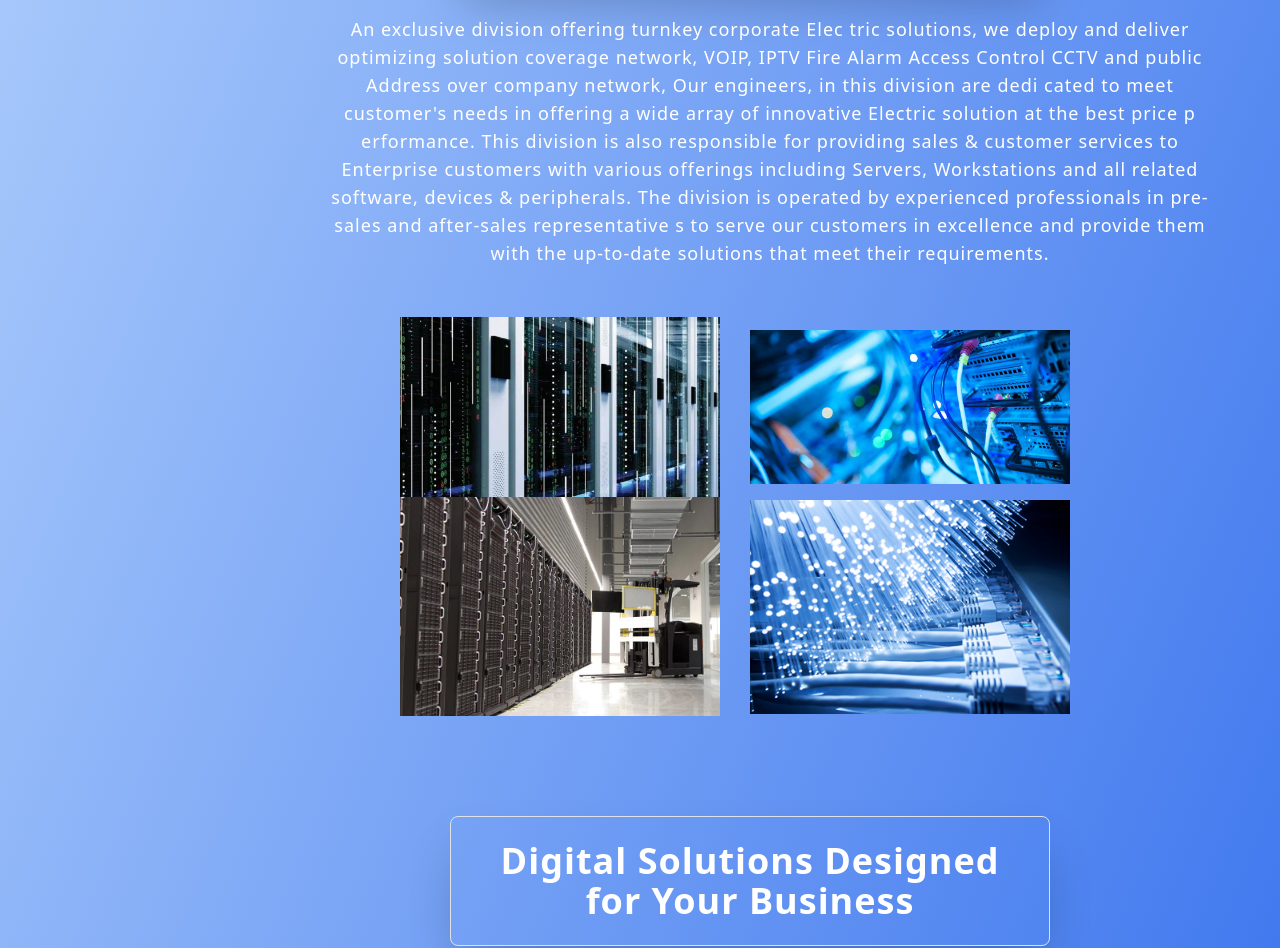
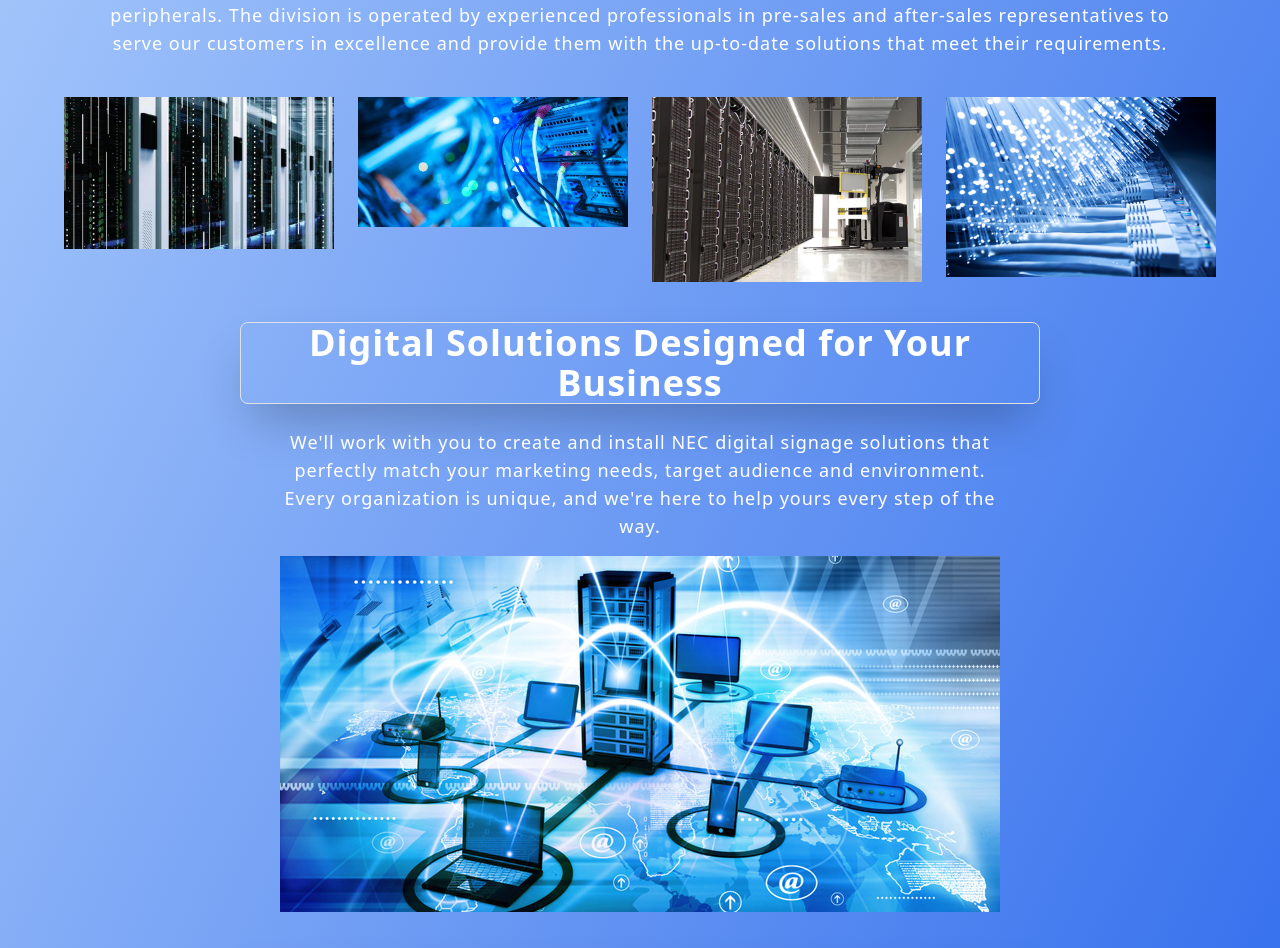
Before and after one commit to fatimasherif/dtecfinal, a React (Create React App) app: page / in a window 1280 px wide. Shown: the part 1085-2033 px from the top of the page. Built offline with nearby package versions, Linux system fonts and the light colour scheme.

Commit message:
fixed bugs

```diff
--- a/src/App.css
+++ b/src/App.css
@@ -1,6 +1,41 @@
 @tailwind base;
 @tailwind components;
 @tailwind utilities;
+html,
+body {
+  margin: 0;
+  padding: 0;
+  width: 100%;
+  height: 100%;
+}
+
+.container {
+  display: flex;
+  flex-direction: column;
+  justify-content: center;
+  align-items: center;
+  width: 100%;
+  height: 100%;
+}
+
+.content {
+  width: 100%;
+  max-width: 600px;
+  height: 100%;
+  max-height: 800px;
+  display: flex;
+  flex-direction: column;
+  justify-content: center;
+  align-items: center;
+  text-align: center;
+  padding: 20px;
+}
+
+@media only screen and (max-width: 600px) {
+  .content {
+    padding: 10px;
+  }
+}
 
 .App {
   text-align: center;
--- a/src/pages/Home/FirstSlider.js
+++ b/src/pages/Home/FirstSlider.js
@@ -12,6 +12,23 @@
 import dd from "../../assests/dd.jpg";
 
 const FirstSlider = () => {
+  const responsive = {
+    desktop: {
+      breakpoint: { max: 3000, min: 1024 },
+      items: 3,
+      slidesToSlide: 3, // optional, default to 1.
+    },
+    tablet: {
+      breakpoint: { max: 1024, min: 800 },
+      items: 2,
+      slidesToSlide: 2, // optional, default to 1.
+    },
+    mobile: {
+      breakpoint: { max: 800, min: 0 },
+      items: 1,
+      slidesToSlide: 1, // optional, default to 1.
+    },
+  };
   const [show, setShow] = useState(false);
 
   useEffect(() => {
@@ -28,7 +45,7 @@
   };
 
   return (
-    <div>
+    <div responsive={responsive}>
       <Layout>
         <section>
           <div
@@ -77,7 +94,7 @@
                 <img
                   alt="tt"
                   src={cctv2}
-                  className="shadow-2xl drop-shadow-xl w-full  p-6 rounded-lg  gap-2 transition duration-500 ease-in-out transform hover:scale-105 hover:blur-xs"
+                  className="shadow-2xl drop-shadow-xl w-full   p-6 rounded-lg  gap-2 transition duration-500 ease-in-out transform hover:scale-105 hover:blur-xs"
                 />
                 <h2 className="enwan mt-2">
                   Security Solutions, CCTV & Access Systems
--- a/src/pages/Home/SecondPage.js
+++ b/src/pages/Home/SecondPage.js
@@ -6,8 +6,24 @@
 import "../../styles/SecondPage.css";
 
 const SecondPage = () => {
+  const responsive = {
+    desktop: {
+      breakpoint: { max: 3000, min: 1024 },
+      items: 3,
+      slidesToSlide: 3, // optional, default to 1.
+    },
+    tablet: {
+      breakpoint: { max: 1024, min: 800 },
+      items: 2,
+      slidesToSlide: 2, // optional, default to 1.
+    },
+    mobile: {
+      breakpoint: { max: 800, min: 0 },
+      items: 1,
+      slidesToSlide: 1, // optional, default to 1.
+    },
+  };
   useEffect(() => {
-
     const elements = document.querySelectorAll(".animate");
     const windowHeight = window.innerHeight;
 
@@ -29,33 +45,33 @@
   }, []);
 
   return (
-    <div className=" items-center">
-      <p className=" items-center text-white text-4xl mt-[100px] mb-[30px] w-[600px] ml-[450px] p-6 font-semibold border  border-r-amber-300  shadow-2xl rounded-lg animate">
+    <div className="items-center">
+      <p className="text-white text-4xl mt-10 mb-6 px-6 font-semibold border border-r-amber-300 shadow-2xl rounded-lg animate">
         Infrastructure and Solutions Division
       </p>
       <div>
-        <p className="text-white w-[900px] items-center ml-[320px] text-ellipsis   text-lg animate">
-          An exclusive division offering turnkey corporate Elec tric solutions,
+        <p className="text-white max-w-[90%] mx-auto text-ellipsis text-lg px-6 animate">
+          An exclusive division offering turnkey corporate Electric solutions,
           we deploy and deliver optimizing solution coverage network, VOIP, IPTV
           Fire Alarm Access Control CCTV and public Address over company
-          network, Our engineers, in this division are dedi cated to meet
+          network, Our engineers, in this division are dedicated to meet
           customer's needs in offering a wide array of innovative Electric
-          solution at the best price p erformance. This division is also
+          solution at the best price performance. This division is also
           responsible for providing sales & customer services to Enterprise
           customers with various offerings including Servers, Workstations and
           all related software, devices & peripherals. The division is operated
           by experienced professionals in pre-sales and after-sales
-          representative s to serve our customers in excellence and provide them
+          representatives to serve our customers in excellence and provide them
           with the up-to-date solutions that meet their requirements.
         </p>
       </div>
 
-      <div className="images-container  grid grid-cols-2  items-center w-[700px] ml-[400px] mb-[50px] mt-[50px] ">
-        <img src={rackrack} className="h-auto max-w-xs animate" alt="Ll" />
+      <div className="images-container grid grid-cols-1 sm:grid-cols-2 gap-4 max-w-[90%] mx-auto mt-10 mb-10">
+        <img src={rackrack} className="h-auto max-w-full animate" alt="Ll" />
 
-        <img src={it} className="h-auto max-w-xs animate" alt="dd " />
-        <img src={rackss} className="h-auto max-w-xs animate" alt="rr" />
-        <img src={fibers} className="h-auto max-w-xs animate" alt="ff" />
+        <img src={it} className="h-auto max-w-full animate" alt="dd " />
+        <img src={rackss} className="h-auto max-w-full animate" alt="rr" />
+        <img src={fibers} className="h-auto max-w-full animate" alt="ff" />
       </div>
     </div>
   );
--- a/src/pages/Home/Thirdpage.js
+++ b/src/pages/Home/Thirdpage.js
@@ -43,30 +43,30 @@
 
   return (
     <div>
-      <div responsive={responsive}>
-        <p className="text-white text-4xl mt-[100px] mb-[30px] w-[600px] ml-[450px] p-6 font-semibold border  border-r-amber-300  shadow-2xl rounded-lg animate">
+      <div className="text-center">
+        <p className="text-white text-4xl mt-10 mb-6 px-6 font-semibold border border-r-amber-300 shadow-2xl rounded-lg animate max-w-[90%] mx-auto">
           Digital Solutions Designed for Your Business
         </p>
-        <p className="text-white w-[900px] items-center ml-[320px] text-ellipsis   text-lg animate">
-          We'll work with you to create and install NEC digital si gnage
+        <p className="text-white max-w-[90%] mx-auto text-ellipsis text-lg px-6 animate">
+          We'll work with you to create and install NEC digital signage
           solutions that perfectly match your marketing needs, target audience
           and environment. Every organization is unique, and we're here to help
           yours every step of the way.
         </p>
-        <img src={whatis} className="ml-[400px] animate" alt="what" />
+        <img src={whatis} className="mx-auto max-w-full animate" alt="what" />
       </div>
-      <div>
-        <p className="text-white text-4xl mt-[100px] mb-[30px] w-[600px] ml-[450px] p-6 font-semibold border  border-r-amber-300  shadow-2xl rounded-lg animate">
+      <div className="text-center mt-10">
+        <p className="text-white text-4xl mt-10 mb-6 px-6 font-semibold border border-r-amber-300 shadow-2xl rounded-lg animate max-w-[90%] mx-auto">
           Telecom Survey, Design and Implementation Division
         </p>
-        <p className="text-white w-[900px] items-center ml-[320px] text-ellipsis   text-lg animate">
+        <p className="text-white max-w-[90%] mx-auto text-ellipsis text-lg px-6 animate">
           DTEC is an approved contractor for the implementation many projects
           with Telecom companies. DTEC has installed and upgraded hundreds of
           sites in the Fixed Access Network all over the country.
         </p>
         <img
           src={tele}
-          className="ml-[350px] h-[350px] w-[850px] animate"
+          className="mx-auto h-auto max-w-full animate"
           alt="what"
         />
       </div>
--- a/src/styles/SecondPage.css
+++ b/src/styles/SecondPage.css
@@ -13,3 +13,14 @@
   opacity: 0;
   transform: translateY(50px);
 }
+@media screen and (min-width: 640px) {
+  .images-container {
+    grid-template-columns: repeat(2, 1fr);
+  }
+}
+
+@media screen and (min-width: 768px) {
+  .images-container {
+    grid-template-columns: repeat(4, 1fr);
+  }
+}
--- a/src/styles/Thirdpage.css
+++ b/src/styles/Thirdpage.css
@@ -13,7 +13,39 @@
   transform: translateY(100px);
   transition: opacity 0.5s ease-out, transform 0.5s ease-out;
 }
+@media screen and (min-width: 640px) {
+  .text-center {
+    max-width: 80%;
+    margin: 0 auto;
+  }
 
+  .text-center p {
+    max-width: 600px;
+    margin-left: auto;
+    margin-right: auto;
+    padding-left: 20px;
+    padding-right: 20px;
+  }
+
+  .text-center img {
+    max-width: 90%;
+    margin-left: auto;
+    margin-right: auto;
+  }
+}
+
+@media screen and (min-width: 768px) {
+  .text-center {
+    max-width: 70%;
+    margin: 0 auto;
+  }
+
+  .text-center p {
+    max-width: 800px;
+    padding-left: 30px;
+    padding-right: 30px;
+  }
+}
 .third-page.show {
   opacity: 1;
   transform: translateY(0);
```
